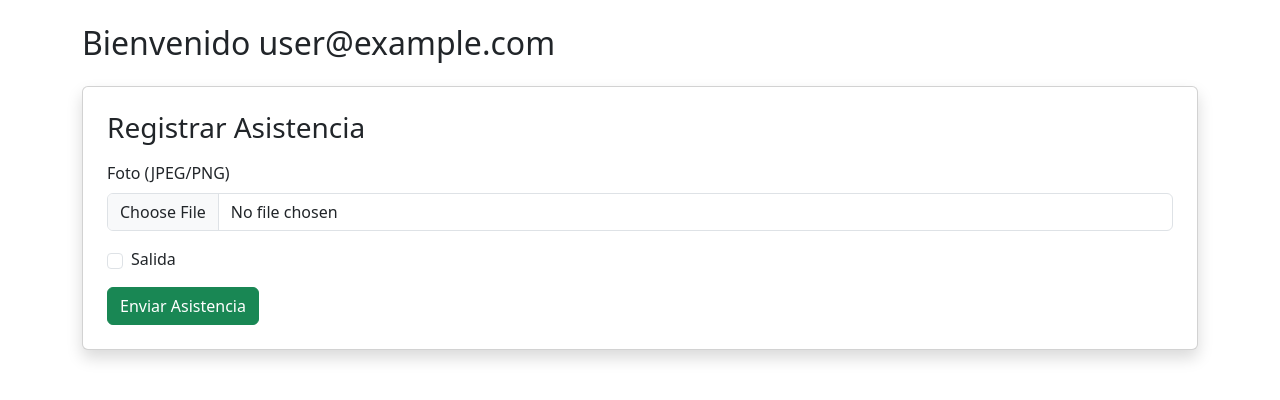
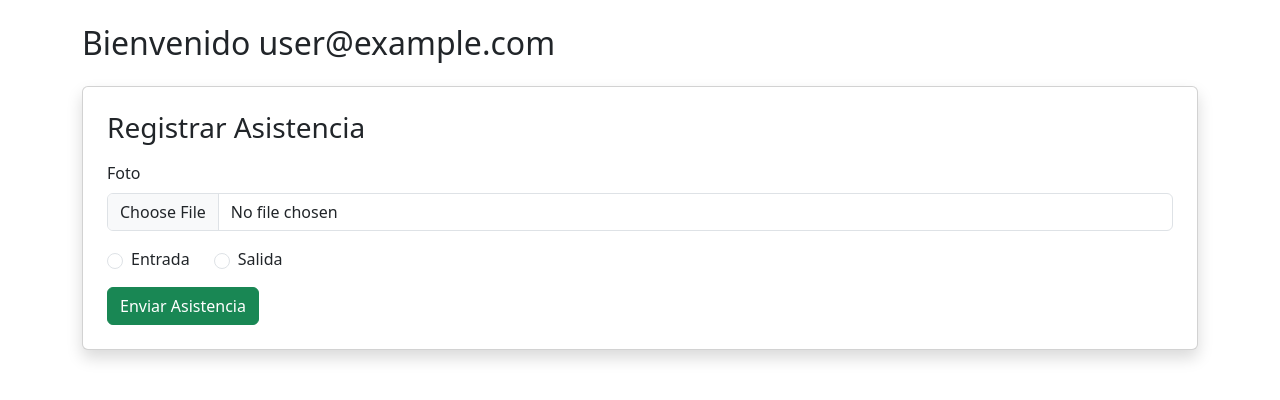
Before and after one commit to S82833/attendance-frontend, a React (Create React App) app: page /employee in a window 1280 px wide. Shown: the top 400 px of the page. Built offline with nearby package versions, Linux system fonts and the light colour scheme; no server answers; sample sign-in values are in the browser's storage.

Commit message:
added entrada and salida radio buttons

```diff
--- a/src/components/AttendanceForm.jsx
+++ b/src/components/AttendanceForm.jsx
@@ -11,7 +11,7 @@ export default function AttendanceForm() {
     const [image, setImage] = useState(null);
     const [status, setStatus] = useState("");
     const [loading, setLoading] = useState(false);
-    const [entradaSalida, setEntradaSalida] = useState("Entrada");
+    const [entradaSalida, setEntradaSalida] = useState(null);
 
     useEffect(() => {
         getLocation();
@@ -34,7 +34,7 @@ export default function AttendanceForm() {
         e.preventDefault();
 
         if (!image || !lat || !lng || !currentUser?.email || !entradaSalida) {
-            setStatus("🚫 Faltan datos. Asegúrate de tener ubicación y foto.");
+            setStatus("🚫 Faltan datos.");
             return;
         }
 
@@ -73,11 +73,11 @@ export default function AttendanceForm() {
 
 
     return (
-        <div className="card p-4 mb-4 shadow">
+        <div className="card p-4 mb-4 shadow container">
             <h3 className="mb-3">Registrar Asistencia</h3>
             <form onSubmit={handleSubmit}>
                 <div className="mb-3">
-                    <label className="form-label">Foto (JPEG/PNG)</label>
+                    <label className="form-label">Foto</label>
                     <input
                         type="file"
                         accept="image/*"
@@ -107,11 +107,20 @@ export default function AttendanceForm() {
                     <div className="form-check mt-3 d-flex align-items-center">
                         <input
                             className="form-check-input me-2"
-                            type="checkbox"
-                            id="entradaSalidaCheck"
-                            onChange={(e) => setEntradaSalida(e.target.checked ? "Salida" : "Entrada")}
+                            type="radio"
+                            name="grupoOpciones"
+                            id="entradaCheck"
+                            onChange={(e) => setEntradaSalida(e.target.checked ? "Entrada" : null)}
                         />
-                        <label className="form-check-label mb-0" htmlFor="entradaSalidaCheck">Salida</label>
+                        <label className="form-check-label mb-0 me-5" htmlFor="entradaCheck">Entrada</label>
+                        <input
+                            className="form-check-input me-2"
+                            type="radio"
+                            name="grupoOpciones"
+                            id="salidaCheck"
+                            onChange={(e) => setEntradaSalida(e.target.checked ? "Salida" : null)}
+                        />
+                        <label className="form-check-label mb-0" htmlFor="salidaCheck">Salida</label>
                     </div>
                 </div>
 
```
